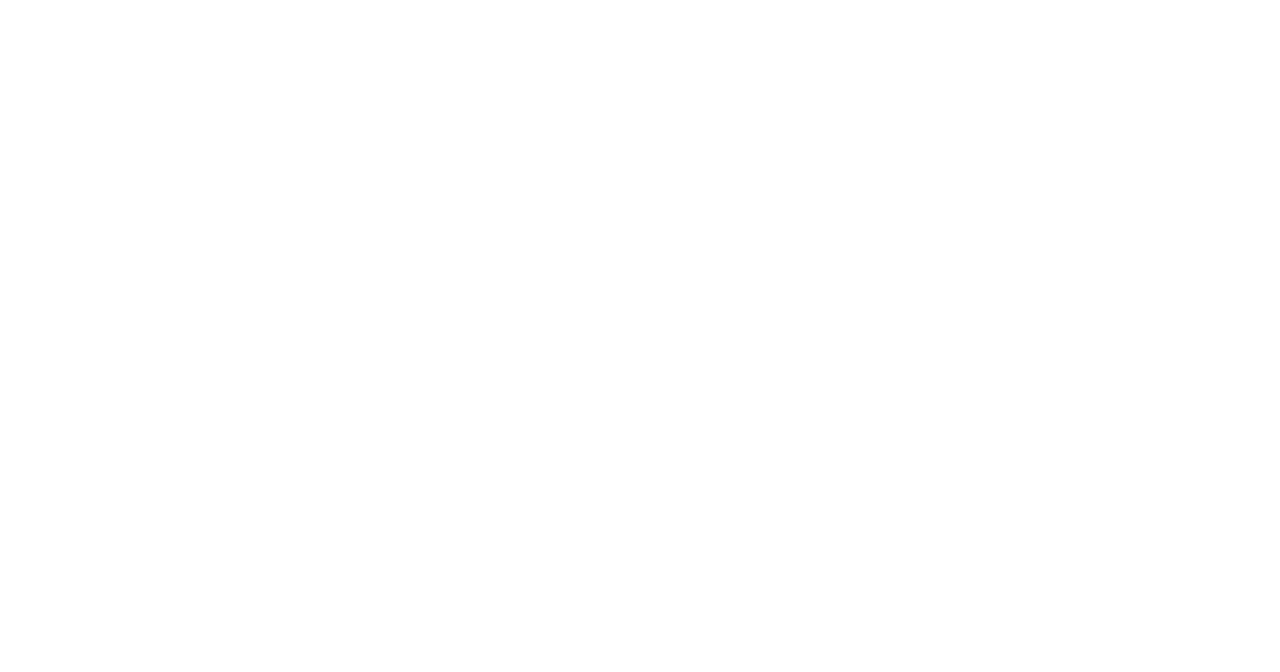
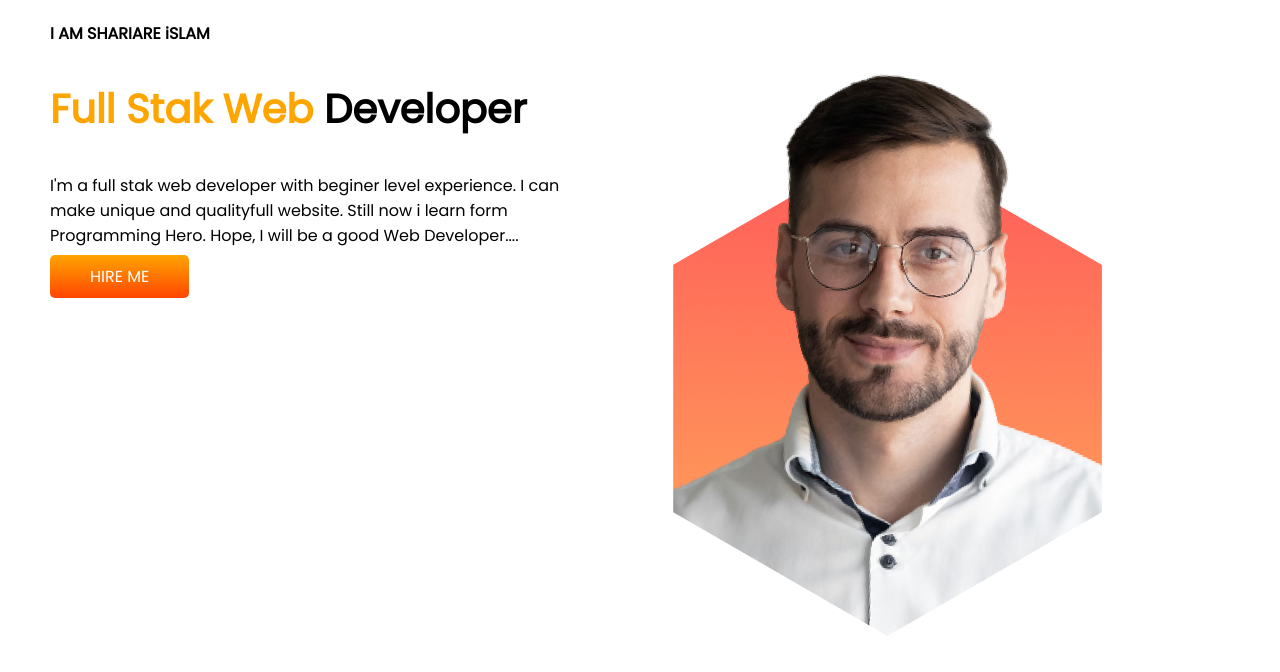
Before and after one commit to ShariareIslam/Assignment, a plain HTML site: page index.html in a window 1280 px wide. Drawn offline with Linux system fonts and the light colour scheme.

Commit message:
Header Section

```diff
--- a/index.html
+++ b/index.html
@@ -7,13 +7,27 @@
     <meta name="viewport" content="width=device-width, initial-scale=1.0">
     <link rel="preconnect" href="https://fonts.googleapis.com">
     <link rel="preconnect" href="https://fonts.gstatic.com" crossorigin>
-    <link href="https://fonts.googleapis.com/css2?family=Poppins:wght@500&display=swap" rel="stylesheet">
+    <link href="https://fonts.googleapis.com/css2?family=Poppins&display=swap" rel="stylesheet">
     <link rel="stylesheet" href="style.css">
     <title>Mission-22</title>
 </head>
 
 <body>
-
+    <section class="background-img">
+        <div class="header-section">
+            <h4>I AM SHARIARE iSLAM</h4>
+            <H1>
+                <span class="header">Full Stak Web</span>
+                Developer
+            </H1>
+            <p> I'm a full stak web developer with beginer level experience. I can make unique and qualityfull website.
+                Still now i learn form Programming Hero. Hope, I will be a good Web Developer....
+            </p>
+            <a class="portfolio-button" target="-blank" href="https://shariareislam.github.io/developer-portfolio/">HIRE
+                ME </a>
+        </div>
+        <div class="header-section"><img src="images/person-3.png" alt=""> </div>
+    </section>
 </body>
 
 </html>
--- a/style.css
+++ b/style.css
@@ -1,3 +1,39 @@
 body{
     font-family: 'Poppins', sans-serif;
+    margin: 0;
 }
+.header{
+    font-size: 40px;
+    color:orange;
+}
+h3{
+    font-size: 20px;
+
+}
+h1{
+    font-size: 40px;
+}
+section{
+    display: flex;
+}
+.header-section{
+    width: 50;
+    padding-left: 50px;
+}
+.header-section img{
+    width: 80%;
+
+}
+.portfolio-button{
+    text-decoration: none;
+    background-image: linear-gradient(orange, orangered);
+    padding: 10px 40px;
+    color: white;
+    font-weight: 500;
+    border-radius: 5px;
+}
+.background-img{
+    background-image: url(images/background\'.jpg);
+    background-repeat: no-repeat;
+
+}
```
